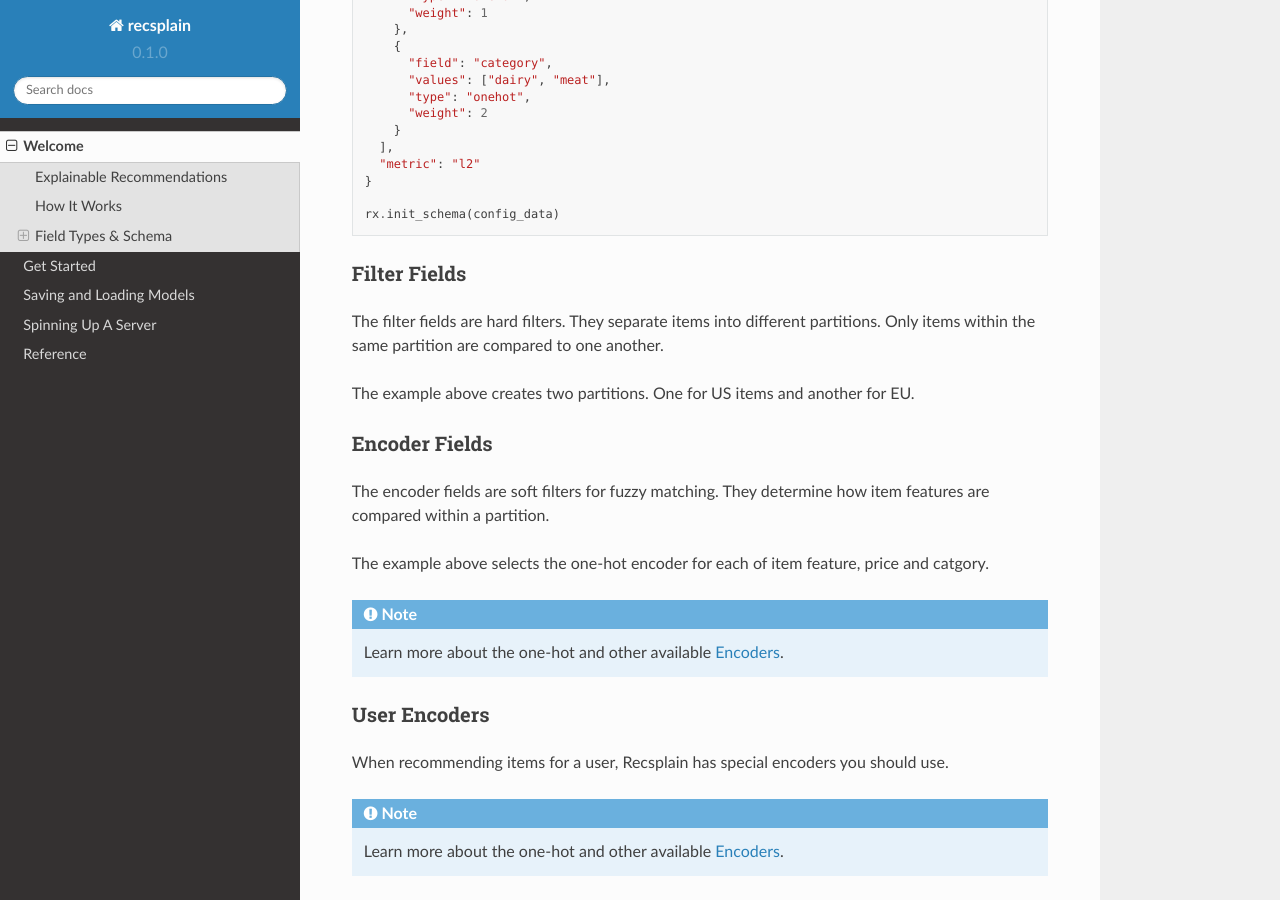
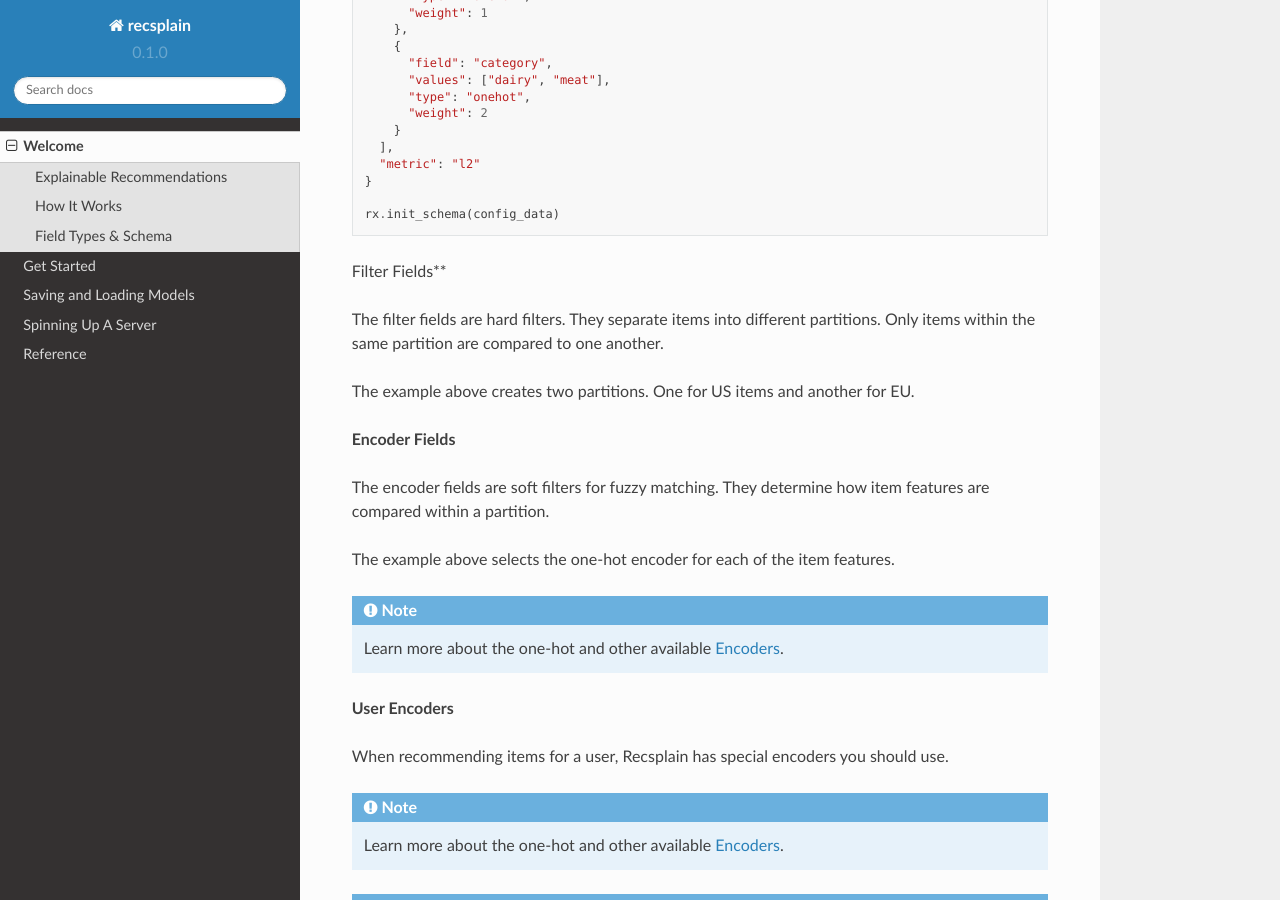
Before and after one commit to argmaxml/recsplain, a Sphinx documentation site: the page built from docs/source/index.rst, in a window 1280 px wide and 900 px high, scrolled down 4656 px. Built offline with Sphinx 7.4.7 and the Read the Docs theme 2.0.0, drawn with Linux system fonts in a browser that asks for light colours.

Commit message:
update index and getting started

```diff
--- a/docs/source/index.rst
+++ b/docs/source/index.rst
@@ -84,25 +84,22 @@
 .. literalinclude:: init_schema_example.py
   :language: python
 
-Filter Fields
-++++++++++++++++++++
+Filter Fields**
 
 The filter fields are hard filters. They separate items into different partitions. Only items within the same partition are compared to one another.
 
 The example above creates two partitions. One for US items and another for EU.
 
-Encoder Fields
-++++++++++++++++++++
+**Encoder Fields**
 
 The encoder fields are soft filters for fuzzy matching. They determine how item features are compared within a partition.
 
-The example above selects the one-hot encoder for each of item feature, price and catgory.
+The example above selects the one-hot encoder for each of the item features.
 
 .. note::
    Learn more about the one-hot and other available :doc:`encoders-list`.
 
-User Encoders
-++++++++++++++++++++
+**User Encoders**
 
 When recommending items for a user, Recsplain has special encoders you should use.
 
```
Also changed, not shown: docs/source/get-started.rst (+16 -5 lines).
